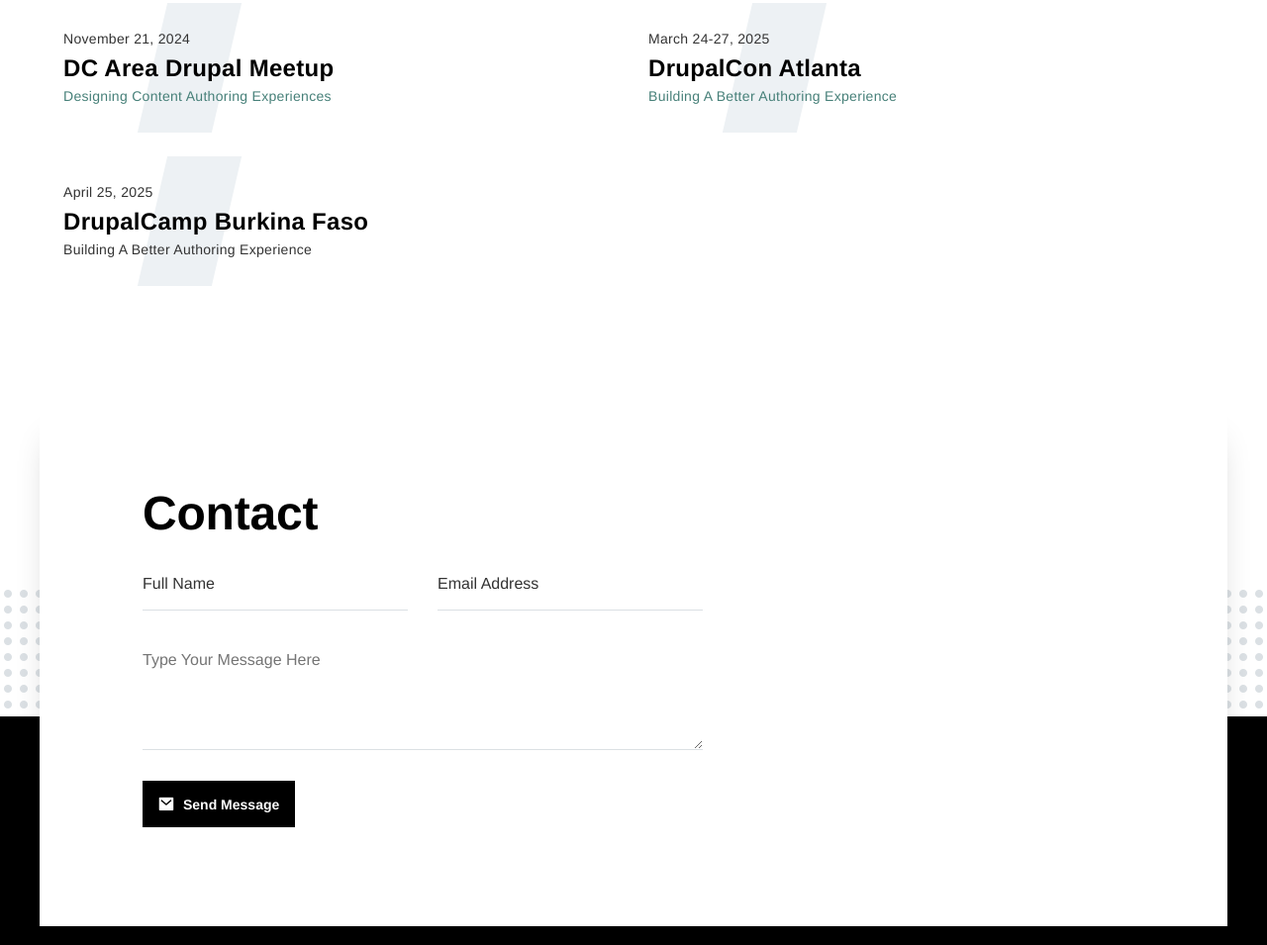
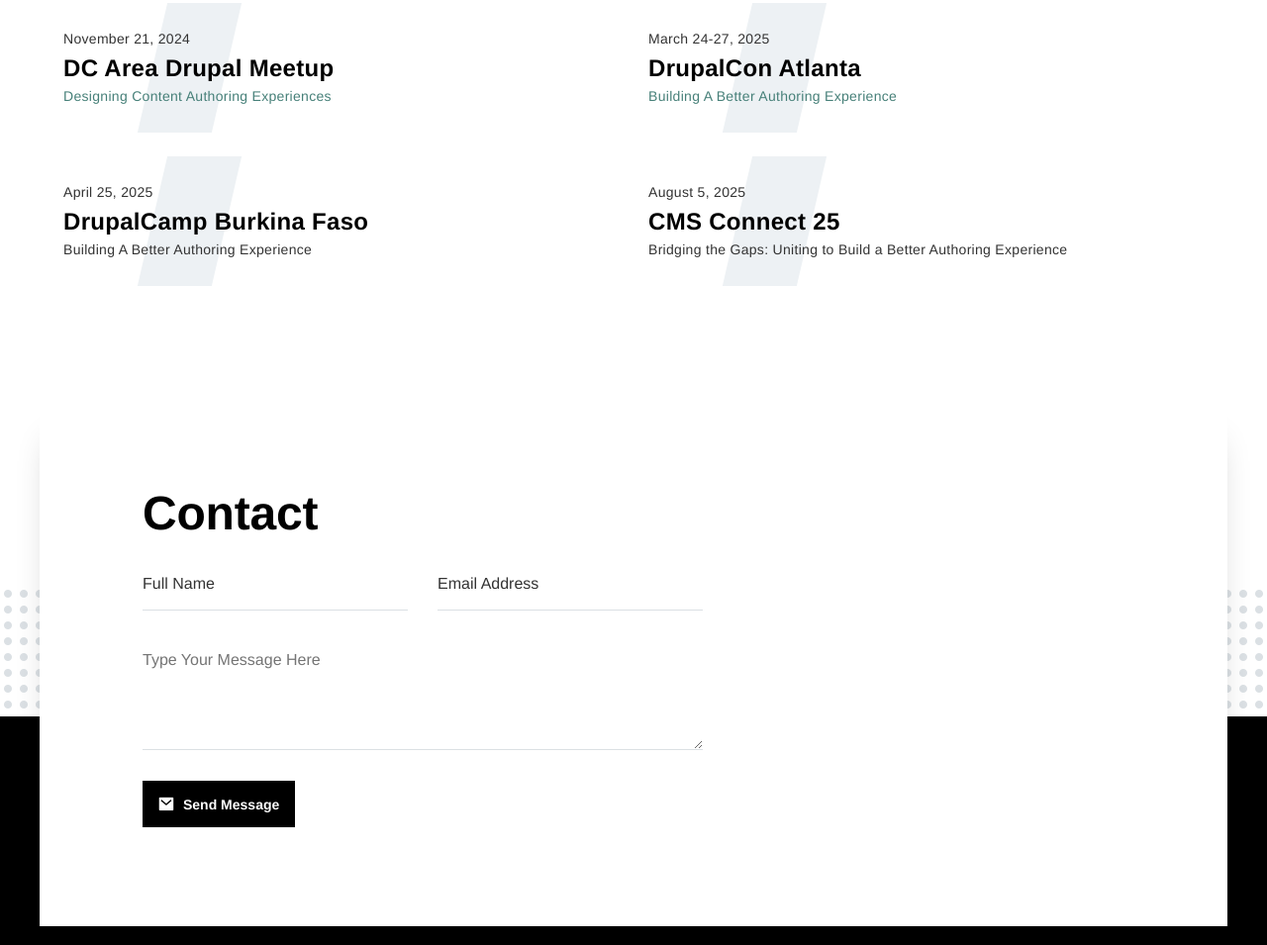
Before and after one commit to heyrocker/heyrocker_static_content, a plain HTML site: page index.html in a window 1280 px wide. Shown: the part 2251-3206 px from the top of the page at 99% size. Drawn offline with Linux system fonts and the light colour scheme.

Commit message:
Adding CMS Connect

```diff
--- a/index.html
+++ b/index.html
@@ -347,6 +347,16 @@ That’s because the needs of authors are rarely taken into consideration in CMS
                         </div>
                     </div>
 
+                    <div class="col-12 col-sm-6 mb-4 mb-sm-0">
+                        <div class="education">
+                            <div class="education__date">August 5, 2025</div>
+                            <div class="education__title">CMS Connect 25</div>
+
+                              <div class="education__degree">Bridging the Gaps: Uniting to Build a Better Authoring Experience</div>
+
+                        </div>
+                    </div>
+
                 </div>
             </div>
         </div>
```
